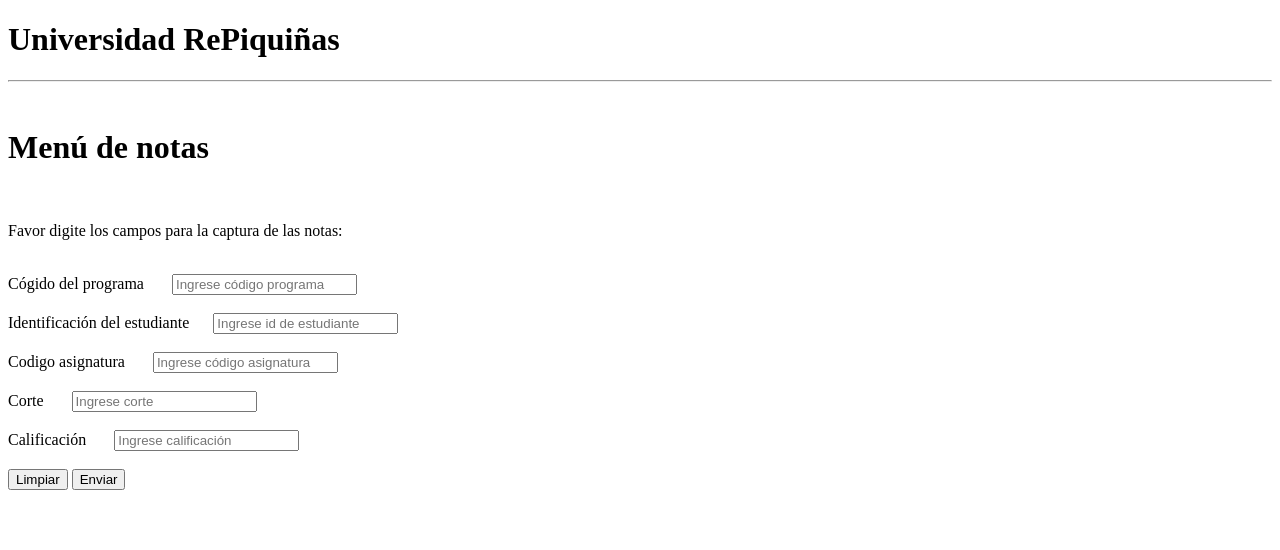
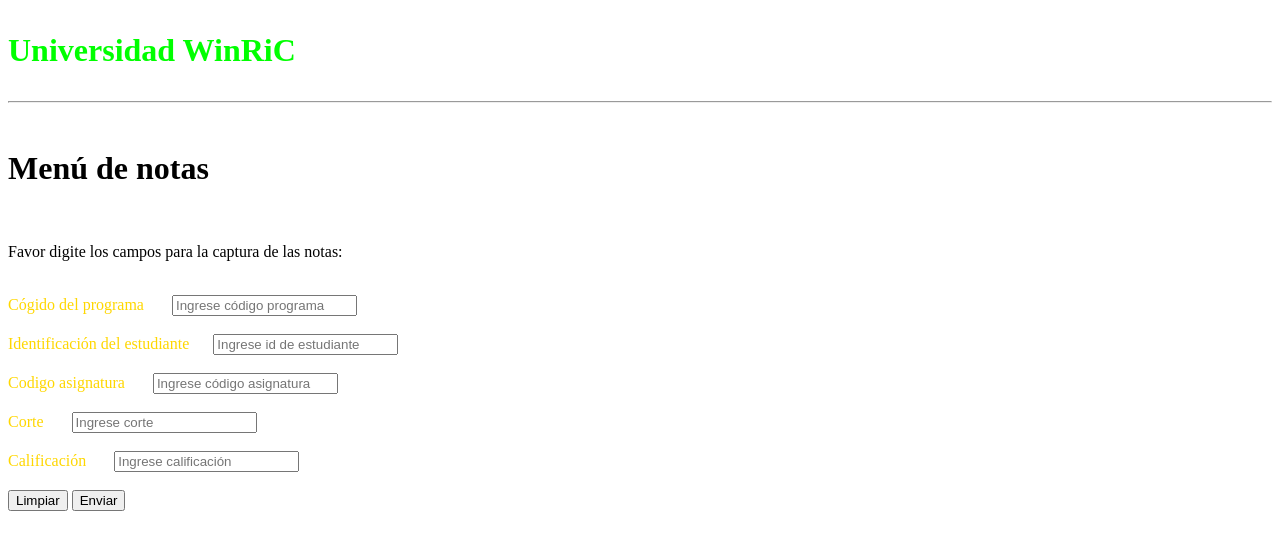
Before and after one commit to riclop335/Tarea_4, a plain HTML site: page Componentes/Notas/notas.html in a window 1280 px wide. Drawn offline with Linux system fonts and the light colour scheme.

Commit message:
Update notas.html

```diff
--- a/Componentes/Notas/notas.html
+++ b/Componentes/Notas/notas.html
@@ -2,6 +2,7 @@
 <html>
     <head>
         <meta charset="UTF-8">
+	<link rel="stylesheet" href="notas.css">
         <link rel="shortcut icon" type="image/x-icon" href="img/logou.ico" />
         <title>
             Menu de notas
@@ -9,7 +10,7 @@
     </head>
 
     <body>
-        <h1> Universidad RePiquiñas </h1>
+        <h1> <div> <p style="color: #00FF00 ;"> Universidad WinRiC </p> </div> </h1>
         <hr> <br>
         <h1> Menú de notas </h1> <br>
 
@@ -18,6 +19,8 @@
         </p>
 
         <form action="#" id="form_notas">
+		<p style="color: #FFD700 ;">
+
             <label> Cógido del programa &nbsp &nbsp &nbsp </label> <input type="text" placeholder="Ingrese código programa" name="codprog_nota" id="codprog_nota"> <br> <br>
             <label> Identificación del estudiante&nbsp &nbsp &nbsp </label> <input type="text" placeholder="Ingrese id de estudiante" name="idest_nota" id="idest_nota"> <br> <br>
             <label> Codigo asignatura &nbsp &nbsp &nbsp </label> <input type="text" placeholder="Ingrese código asignatura" name="codasig_nota" id="codasig_nota"> <br> <br>
```
